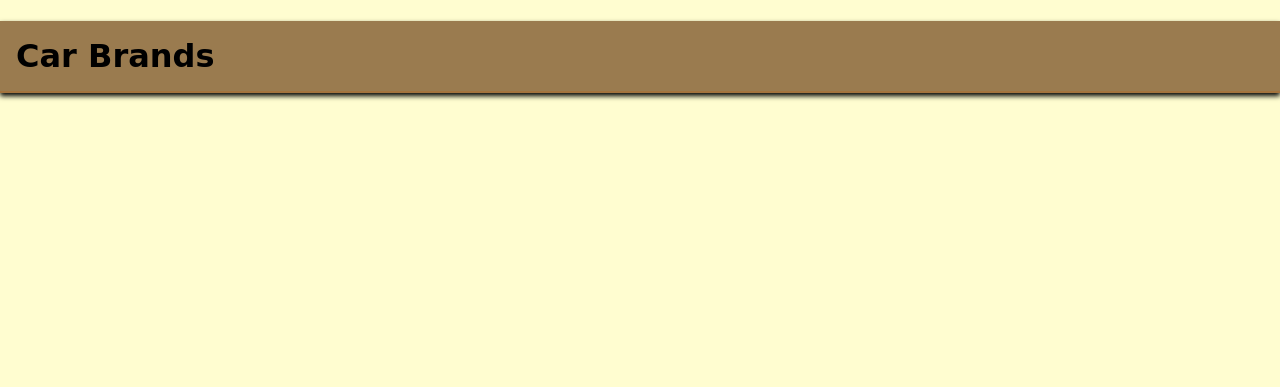
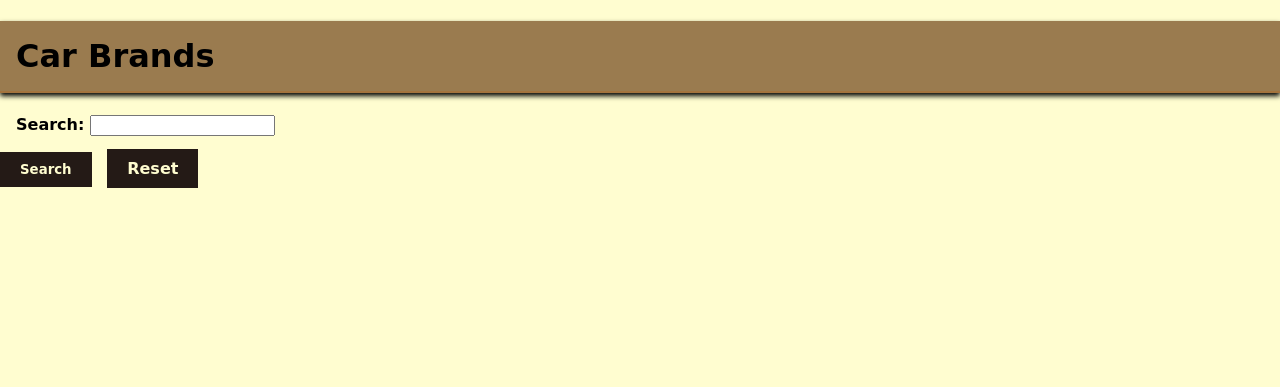
Before and after one commit to povilastsk/ptu16_autoservisas, a Django app: page /brands/ in a window 1280 px wide. Shown: the part 35-422 px from the top of the page. Run offline with Django 4.2, Linux system fonts and the light colour scheme; data that the repository does not hold is empty.

Commit message:
seach and css

```diff
--- /dev/null
+++ b/povilo_servisas/autoservisas/forms.py
@@ -0,0 +1,4 @@
+from django import forms
+
+class BrandSearchForm(forms.Form):
+    search_query = forms.CharField(label='Search', required=False)
--- a/povilo_servisas/autoservisas/static/css/base_style.css
+++ b/povilo_servisas/autoservisas/static/css/base_style.css
@@ -48,6 +48,26 @@ h1, h2 {
 }
 p {
     padding: 0 1rem;
+
+}
+.search-button,
+.reset-button {
+    background-color: #241a16;
+    color: #FFFDD0;
+    padding: 10px 20px;
+    border: none;
+    cursor: pointer;
+    text-decoration: none;
+    margin-right: 10px;
+    font-family: cursive;
+    font-weight: bold;
+}
+.search-button:hover,
+.reset-button:hover {
+    background-color: #9A7B4F;
+}
+.reset-button {
+    text-decoration: none;
 }
 ul.cool-list {
     display: flex;
--- a/povilo_servisas/autoservisas/templates/library/brand_list.html
+++ b/povilo_servisas/autoservisas/templates/library/brand_list.html
@@ -2,6 +2,14 @@
 {% block title %}Brands in {{ block.super }}{% endblock title %}
 {% block content %}
 <h1>Car Brands</h1>
+
+<!-- Search Form -->
+<form method="get" action="">
+    {{ search_form.as_p }}
+    <button type="submit" class="search-button">Search</button>
+    <a href="?reset_search" class="reset-button">Reset</a>
+</form>
+
 {% if brand_list %}
     <ul class="brand-list">
         {% for brand in brand_list %}
@@ -10,11 +18,11 @@
     </ul>
     <div class="pager">
         {% if brand_list.has_previous %}
-            <a href="?page={{ brand_list.previous_page_number }}">Previous</a>
+            <a href="?page={{ brand_list.previous_page_number }}{% if search_query %}&search_query={{ search_query }}{% endif %}">Previous</a>
         {% endif %}
         <span class="current">{{ brand_list.number }} / {{ brand_list.paginator.num_pages }}</span>
         {% if brand_list.has_next %}
-            <a href="?page={{ brand_list.next_page_number }}">Next</a>
+            <a href="?page={{ brand_list.next_page_number }}{% if search_query %}&search_query={{ search_query }}{% endif %}">Next</a>
         {% endif %}
     </div>
 {% endif %}
--- a/povilo_servisas/autoservisas/templates/library/order_list.html
+++ b/povilo_servisas/autoservisas/templates/library/order_list.html
@@ -7,7 +7,7 @@
         <thead>
             <tr>
                 <th>Order</th>
-                <th>Part Service</th>
+                <th>Part / Service</th>
                 <th>Quantity</th>
                 <th>Price</th>
             </tr>
--- a/povilo_servisas/autoservisas/views.py
+++ b/povilo_servisas/autoservisas/views.py
@@ -1,6 +1,7 @@
 from django.shortcuts import render
 from django.core.paginator import Paginator
 from . import models
+from .forms import BrandSearchForm
 from django.views import generic
 from typing import Any
 
@@ -24,19 +25,25 @@ def parts_and_services(request):
     )
 
 def brands(request):
-    car_models = models.CarModel.objects.all()
+    search_query = request.GET.get('search_query')
+    if request.GET.get('reset_search'):
+        return redirect('brands')
+    if search_query:
+        car_models = models.CarModel.objects.filter(make__icontains=search_query)
+    else:
+        car_models = models.CarModel.objects.all()
     unique_brands = sorted(set(model.make for model in car_models))
-
     page_number = request.GET.get('page')
     items_per_page = 3
-
     paginator = Paginator(unique_brands, items_per_page)
     page_obj = paginator.get_page(page_number)
+
+    search_form = BrandSearchForm(initial={'search_query': search_query})
 
     return render(
         request,
         "library/brand_list.html",
-        {"brand_list": page_obj},
+        {"brand_list": page_obj, "search_form": search_form},
     )
 
 def brand_detail(request, brand):
```
